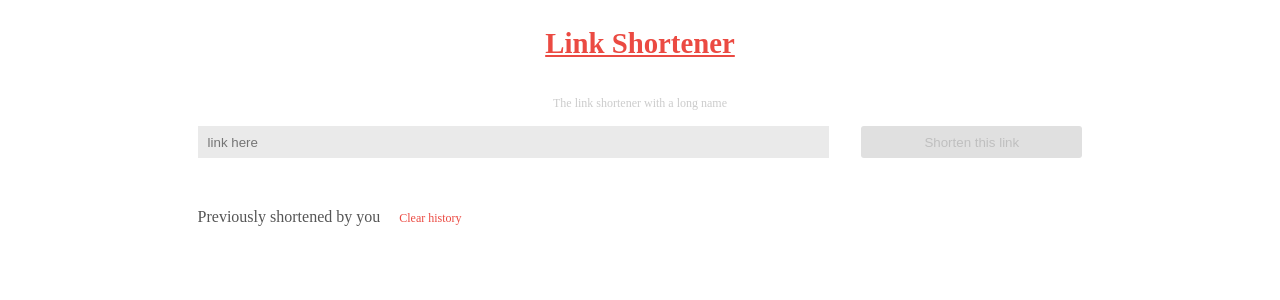
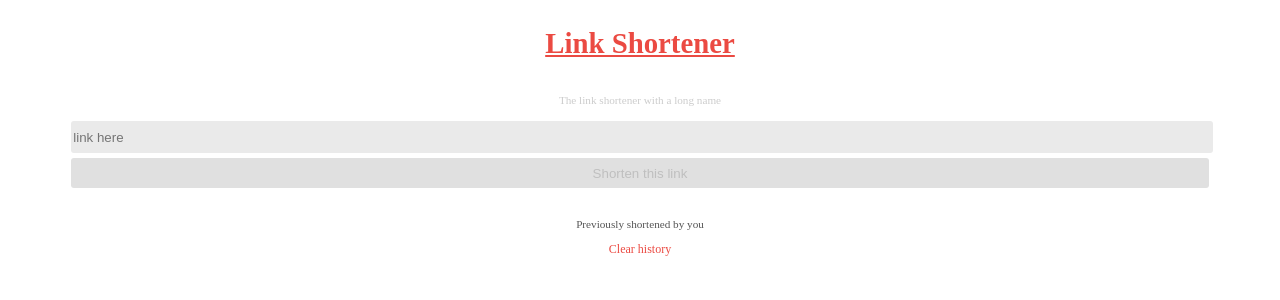
Before and after one commit to blessingoraz/link-shortener, a React (Create React App) app: page / in a window 1280 px wide. Shown: the top 300 px of the page. Built offline with nearby package versions, Linux system fonts and the light colour scheme.

Commit message:
clear shortened links info

```diff
--- a/src/component/App.js
+++ b/src/component/App.js
@@ -56,14 +56,14 @@ class App extends Component {
             <thead>
               <tr>
                 <th className="tableHeader">LINK</th>
-                <th className="tableHeader">VISITS</th>
+                <th className="tableHeader" >VISITS</th>
                 <th className="tableHeader">LAST VISITED</th>
               </tr>
             </thead>
             <tbody>
               {this.state.linkUrls.map((urlObj, index) => {
                 let longUrlString = urlObj.longUrl;
-                let trimmedLongUrl = (longUrlString.length > 48) ? `${longUrlString.substring(0, 48)}...` : longUrlString;
+                let trimmedLongUrl = (longUrlString.length > 40) ? `${longUrlString.substring(0, 48)}...` : longUrlString;
 
                 let shortUrlString = urlObj.shortUrl;
                 let trimmedShortUrl = shortUrlString.split(/l/);
@@ -106,7 +106,8 @@ class App extends Component {
         </div>
 
         <div className="titleTextContainer">
-          <p className="titleText">Previously shortened by you <span className="spanText">Clear history</span></p>
+          <p className="titleText">Previously shortened by you</p>
+          <p className="spanText" onClick={() => this.setState({linkUrls: []})}>Clear history</p>
         </div>
 
         {this.showUrl()}
--- a/src/styles/App.css
+++ b/src/styles/App.css
@@ -1,42 +1,48 @@
 .container {
-    width: 70%;
+    width: 90%;
     margin: 0 auto;
 }
 
 .inputContainer {
     display: flex;
-    justify-content: space-between;
+    flex-direction: column;
+    /*justify-content: space-between;*/
 }
 
 input {
-    width: 70%;
+    width: 100%;
     height: 30px;
+    border-radius: 3px;
     background-color: #EAEAEA;
     border: none;
     outline: none;
     color: #AAAAAA;
-    padding-left: 10px
+    /*padding-left: 10px*/
+}
+
+.enable {
+    width: 100%;
+    border-radius: 3px;
+    height: 30px;
+    border: none;
+    background-color: #EB4A42;
+    outline: none;
+    color: #FFF;
+    margin-top: 5px;
+}
+
+.disable {
+    width: 100%;
+    border-radius: 3px;
+    height: 30px;
+    border: none;
+    background-color: #E0E0E0;
+    color: #BFBFBF;
+    margin-top: 5px;
 }
 
 table {
-    width: 100%;
-}
-
-.enable {
-    width: 25%;
-    border-radius: 3px;
-    border: none;
-    background-color: #EB4A42;
-    outline: none;
-    color: #FFF
-}
-
-.disable {
-    width: 25%;
-    border-radius: 3px;
-    border: none;
-    background-color: #E0E0E0;
-    color: #BFBFBF
+    width: 70%;
 }
 
 .tableHeader {
@@ -48,29 +54,31 @@ table {
 }
 
 .titleTextContainer {
-    margin-top: 50px
+    margin-top: 30px
 }
 
 .titleText {
     font-family: 'Montserrat';
     color: #555555;
-    font-size: 100%;
+    font-size: 70%;
+    text-align: center;
 }
 
 .spanText {
     color: #EB4A42;
     font-size: 0.750em;
-    margin-left: 15px
+    text-align: center;
+    font-family: 'Montserrat';
 }
 
 .primaryText {
     font-family: 'Montserrat';
     color: #555555;
-    font-size: 0.875em;
+    font-size: 0.75em;
 }
 
 .secondaryText {
     font-family: 'Montserrat';
-    font-size: 0.875em;
+    font-size: 0.75em;
     color: #AAAAAA;
 }
--- a/src/styles/Header.css
+++ b/src/styles/Header.css
@@ -16,7 +16,7 @@
     color: #CCCCCC;
     font-family: 'Montserrat';
     font-weight: 200;
-    font-size: 0.75em
+    font-size: 70%;
 }
 
 /*display: flex;*/
```
